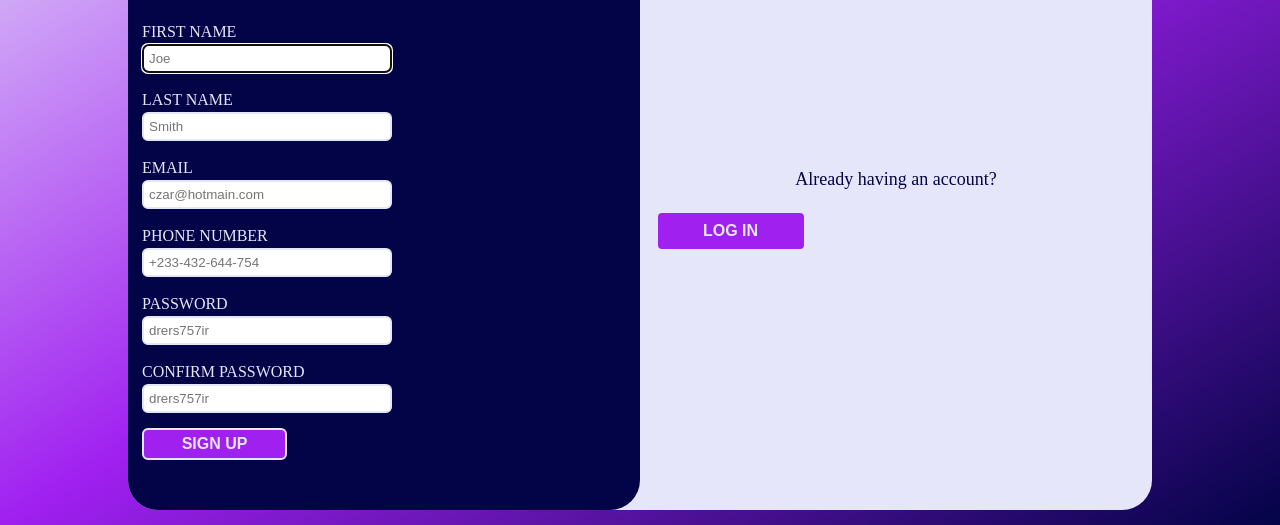
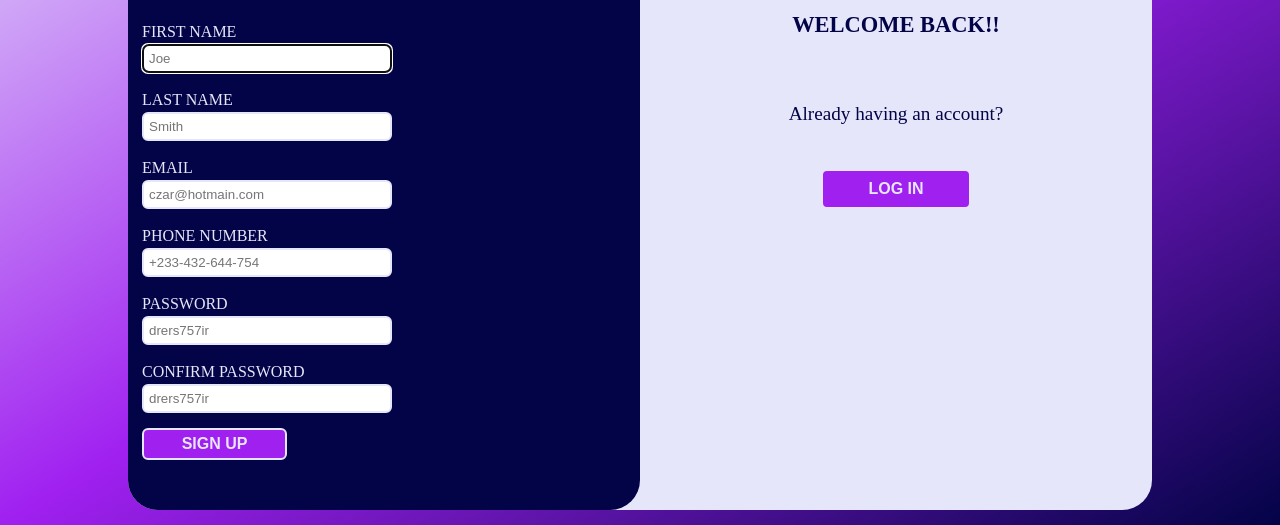
Before and after one commit to Nortey-Micheal/login-page, a plain HTML site: page index.html in a window 1280 px wide. Shown: the part 297-822 px from the top of the page. Drawn offline with Linux system fonts and the light colour scheme.

```diff
--- a/index.css
+++ b/index.css
@@ -22,12 +22,10 @@ li,a{
     margin: 0 auto;
 }
 
-/* footer{
-    position: absolute;
-    bottom: 10px;
-    left: 40%;
+/* *{
+    border: 1px solid red;
+} */
 
-} */
 footer button{
     background-color: #030347;
     width: 100px;
@@ -48,7 +46,6 @@ header>div>ul,footer>div>ul{
 main{
     flex-grow: 1;
     height: 92vh;
-    /* background-image: url(images/lavender2.jpg); */
     background-image: linear-gradient(to bottom right,#E6E6FA,#A020f0,#030347);
     padding: 15px;
 }
@@ -108,7 +105,8 @@ main>div>div fieldset>legend{
     color: aqua;
 }
 
-main>div>div:first-of-type:is(.activated) p:last-of-type , main>div>div:last-of-type:is(.activated) p{
+main>div>div:first-of-type:is(.activated) p:last-of-type ,
+main>div>div:last-of-type:is(.activated) p{
     display: none;
 }
 
@@ -190,6 +188,20 @@ main>div>div:first-of-type fieldset>div>div{
 }
 /* \w{1,}(\-)?\w\@\w{1,}\.\w{2,3}(\.\w{2,3})? */
 
+/* main>div>div:is(.not-active) fieldset{
+    display: flex;
+    flex-direction: column;
+    height: 100%;
+    justify-content: center;
+} */
+
+main>div>div:first-of-type:is(.not-active) ,
+main>div>div:last-of-type:is(.not-active){
+    display: flex;
+    flex-direction: column;
+    justify-content: center;
+}
+
 main>div>div:last-of-type fieldset>div>div{
     display: flex;
     flex-direction: column;
@@ -201,9 +213,18 @@ main>div>div:last-of-type fieldset{
     border: none;
     height: 64%;
     display: grid;
-    grid-template-rows: 1fr 1fr 6fr 1fr 1fr;
+    grid-template-rows: 1fr 1fr 2fr 1fr 1fr;
     grid-template-areas: "l" "h" "d" "b" "p2";
 }
+
+main>div>div:last-of-type:is(.not-active) fieldset{
+    border: none;
+    height: 64%;
+    display: grid;
+    grid-template-rows: 1fr 1fr 1fr 1fr;
+    grid-template-areas: "l" "h" "b" "p2";
+}
+
 main>div>div:last-of-type fieldset>legend{
     grid-area: l;
 }
@@ -232,7 +253,7 @@ main>div>div p>a{
 
 main>div>div:last-of-type fieldset>div{
     gap: 15px;
-    width: clamp(min(100%,250px),300px,100%);
+    width: clamp(min(100%,350px),400px,100%);
     display: flex;
     flex-direction: column;
     justify-content: end;
@@ -241,15 +262,26 @@ main>div>div:last-of-type fieldset>div{
 
 .not-active {
     text-align: center;
-    font-size: large;
+    font-size: larger;
+    /* margin: auto 0; */
 }
 
-main>div>div:first-of-type:is(.not-active) p:last-of-type{
+main>div>div:last-of-type:is(.not-active) h3,
+main>div>div:last-of-type:is(.not-active) p{
+    height: 50px;
+}
+
+main>div>div:first-of-type:is(.not-active) fieldset>div{
+    display: none;
+}
+
+main>div>div:first-of-type:is(.not-active) fieldset>p:last-of-type{
     grid-area: b;
 }
 
 main>div>div:first-of-type:is(.not-active) input[type="submit"]{
     grid-area: p2;
+    justify-self: center;
 }
 
 main>div>div:first-of-type:is(.not-active) p:first-of-type{
@@ -258,6 +290,7 @@ main>div>div:first-of-type:is(.not-active) p:first-of-type{
 
 main>div>div:last-of-type:is(.not-active) fieldset button{
     grid-area: p2;
+    justify-self: center;
 }
 
 main>div>div:last-of-type:is(.not-active) p{
@@ -276,8 +309,16 @@ main>div>div:last-of-type:is(.not-active) fieldset>div{
 }
 
 @media (max-width: 700px) {
-    .not-active{
+    main>div>div:first-of-type:is(.not-active),
+    main>div>div:last-of-type:is(.not-active){
         display: none;
+    }
+
+    main>div>div:first-of-type:is(.not-active) input[type="submit"],
+    main>div>div:last-of-type:is(.not-active) button{
+        display: block;
+        position: fixed;
+        bottom: 10px;
     }
 
     .container{
```
